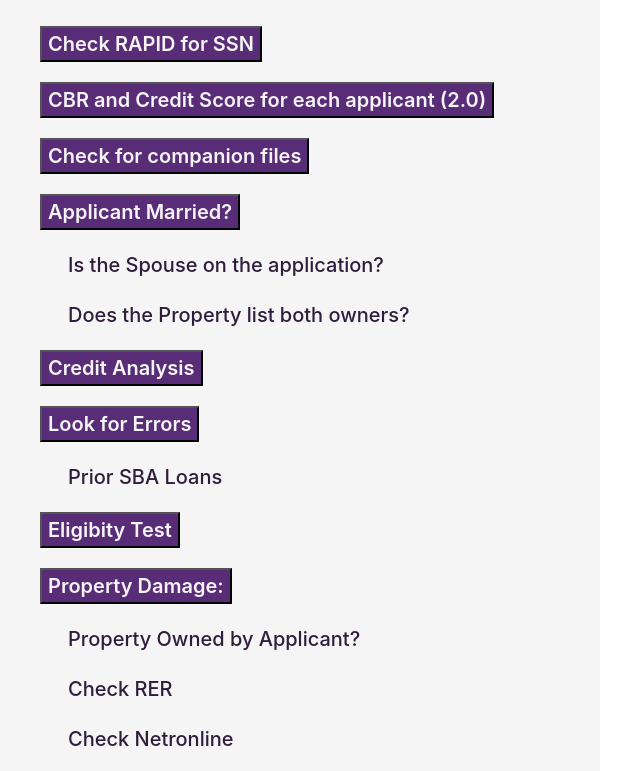
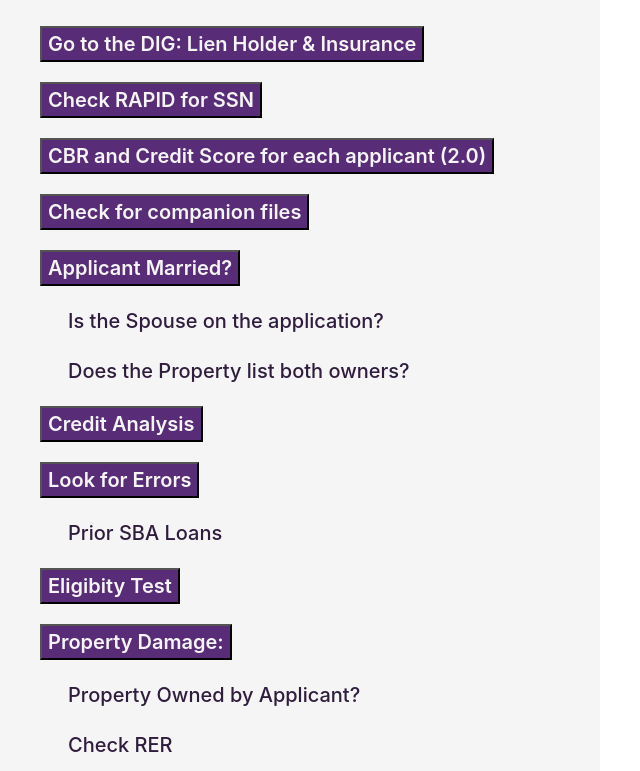
Before and after one commit to tresgarcia00/sba2.0, a browser extension: page checklist.html in a window 1280 px wide. Shown: the part 64-835 px from the top of the page, without its empty margins (0-640 px from the left). Drawn offline with nearby package versions, Linux system fonts and the light colour scheme.

Commit message:
Update checklist.html

```diff
--- a/checklist.html
+++ b/checklist.html
@@ -24,6 +24,7 @@
             <h1 class="ex_h1">2.0 Checklist</h1>
             </div>
         <br>
+        <ul><a href="https://sba123.sharepoint.com/sites/ODA/Centers/PDC/Application%20Processing/Lists/Loan%20Processiong%20Quick%20Links/Grouped%20by%20Category.aspx/" target = "_blank"><button class=bFont>Go to the DIG: Lien Holder & Insurance</button></a></ul>
         <ul><a href="https://rapidsba2.sba.gov/" target="_blank"><button class=bFont>Check RAPID for SSN</button></a></ul>
         <ul><button class=bFont>CBR and Credit Score for each applicant (2.0)</button></ul>
         <ul><button class=bFont>Check for companion files</button><br></ul>
```
